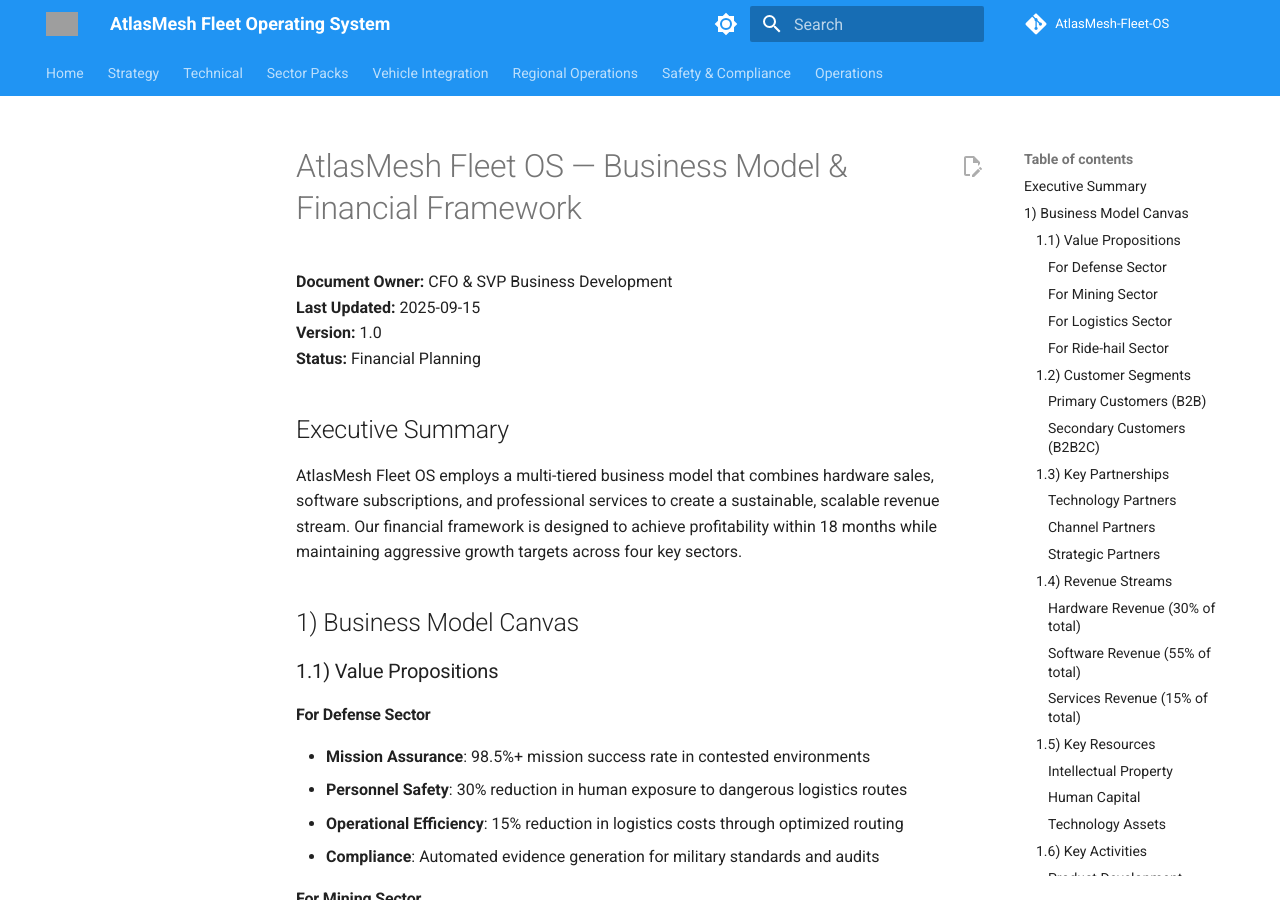
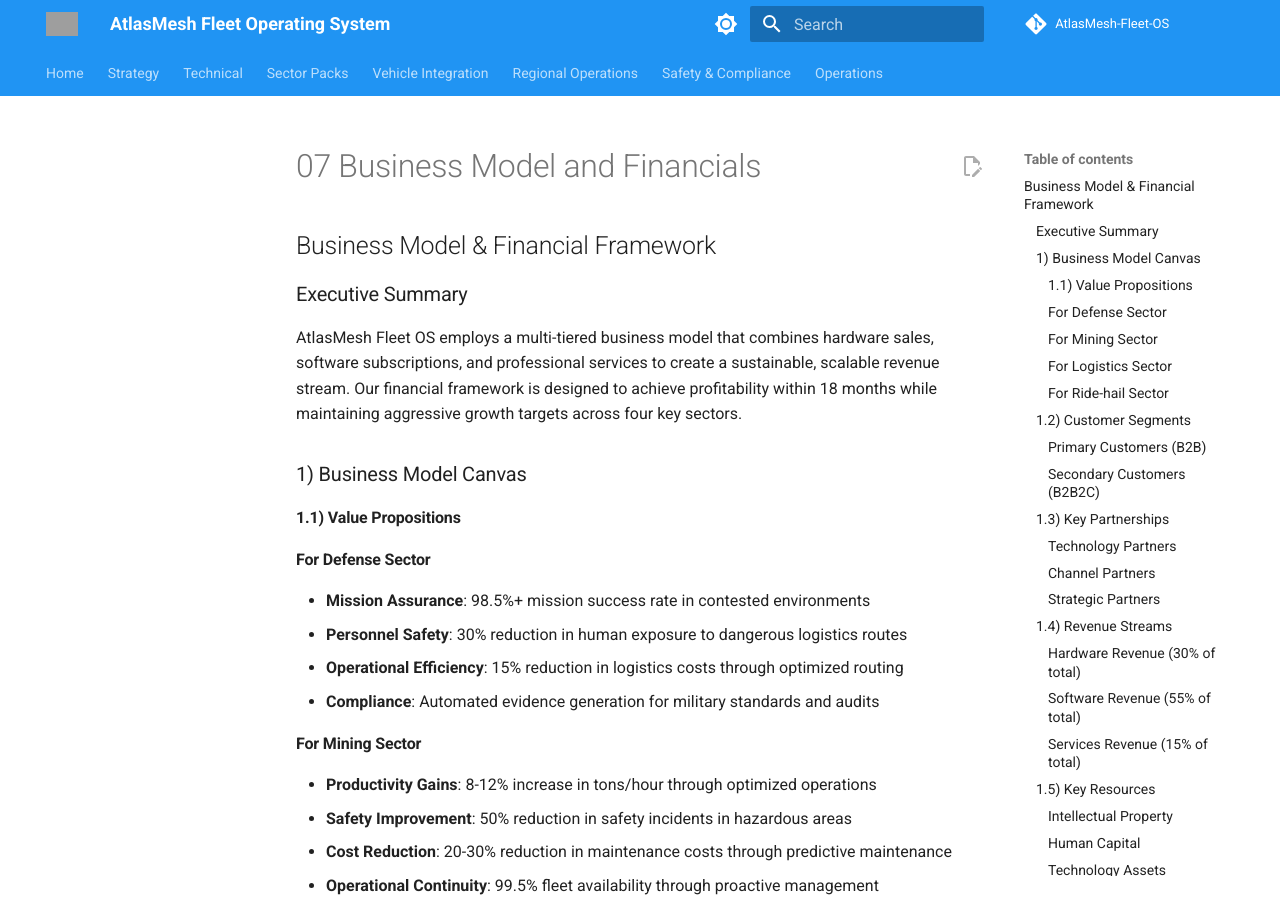
Before and after one commit to suprachakra/AtlasMesh-Fleet-OS, an MkDocs documentation site: the page built from docs/strategy/07_Business_Model_and_Financials.md, in a window 1280 px wide and 900 px high. Built offline with MkDocs 1.6.1 and Material for MkDocs 9.7.7, drawn with Linux system fonts in a browser that asks for light colours; comment, search, counter and statistics services are not loaded; the version menu is left out; grey boxes are pictures that could not be loaded.

Commit message:
Update 07_Business_Model_and_Financials.md

```diff
--- a/docs/strategy/07_Business_Model_and_Financials.md
+++ b/docs/strategy/07_Business_Model_and_Financials.md
@@ -1,17 +1,12 @@
-# AtlasMesh Fleet OS — Business Model & Financial Framework
+## Business Model & Financial Framework
 
-**Document Owner:** CFO & SVP Business Development
-**Last Updated:** 2025-09-15
-**Version:** 1.0
-**Status:** Financial Planning
-
-## Executive Summary
+### Executive Summary
 
 AtlasMesh Fleet OS employs a multi-tiered business model that combines hardware sales, software subscriptions, and professional services to create a sustainable, scalable revenue stream. Our financial framework is designed to achieve profitability within 18 months while maintaining aggressive growth targets across four key sectors.
 
-## 1) Business Model Canvas
+### 1) Business Model Canvas
 
-### 1.1) Value Propositions
+#### 1.1) Value Propositions
 
 #### **For Defense Sector**
 - **Mission Assurance**: 98.5%+ mission success rate in contested environments
```
